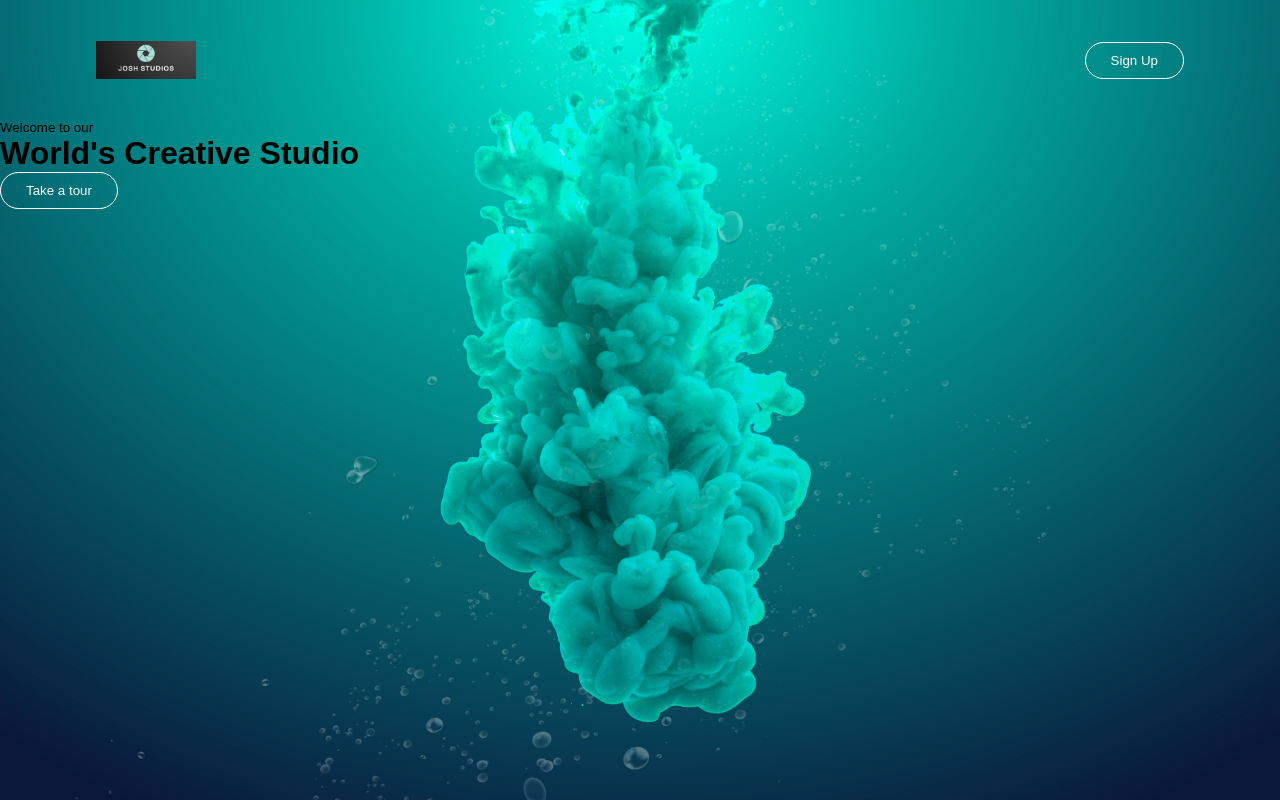
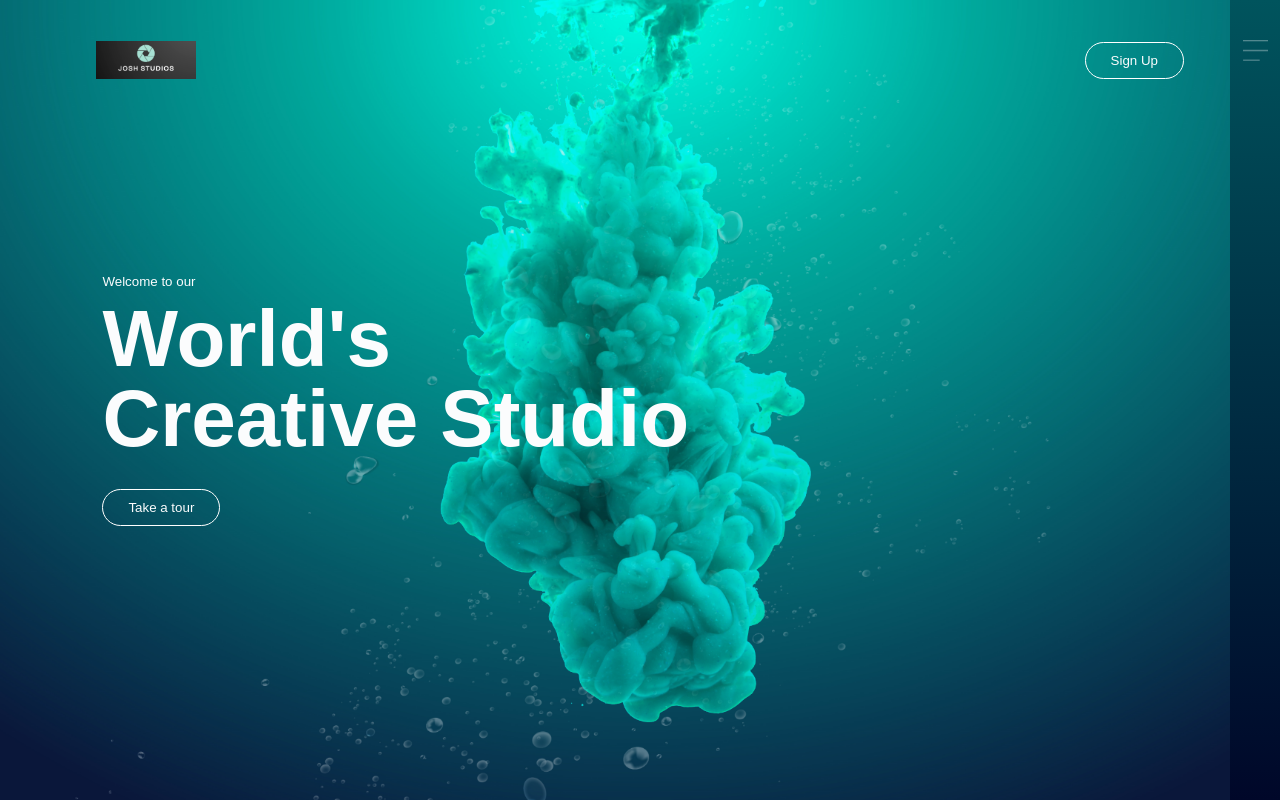
Before and after one commit to code-JOA/j-studios-website, a plain HTML site: page index.html in a window 1280 px wide. Drawn offline with Linux system fonts and the light colour scheme.

Commit message:
added side-bar menu

```diff
--- a/index.html
+++ b/index.html
@@ -12,8 +12,11 @@
       </div>
       <div class="content">
         <small>Welcome to our</small>
-        <h1>World's Creative Studio</h1>
+        <h1>World's<br>Creative Studio</h1>
       <button type="button">Take a tour</button>
+      </div>
+      <div class="side-bar">
+       <img src="images/menu.png" class="menu">
       </div>
     </div>
 
--- a/style.css
+++ b/style.css
@@ -35,8 +35,8 @@ button{
   background: transparent;
   border: 1px solid #fff;
   border-radius: 20px;
-  outline: None;
-  cursor: 20px;
+  outline: none;
+  cursor: pointer;
 }
 
 button:hover{
@@ -44,3 +44,34 @@ button:hover{
   text-shadow: 0 0 10px #00fff2,0 0 20px #00fff2,0 0 30px #00fff2,0 0 40px #00fff2,0 0 50px #00fff2,
   0 0 60px #00fff2,0 0 70px #00fff2,0 0 90px #00fff2;
 }
+
+.content{
+  color: #fbfcfd;
+  position: absolute;
+  top: 50%;
+  left: 8%;
+  transform: translateY(-50%);
+  z-index: 2;
+}
+
+h1{
+  font-size: 80px;
+  margin: 10px 0 30px;
+  line-height: 80px;
+}
+
+.side-bar{
+  width: 50px;
+  height: 100vh;
+  background: linear-gradient(#00545d, #000729);
+  position: absolute;
+  right: 0;
+  top: 0;
+}
+
+.menu{
+  display: block;
+  width: 25px;
+  margin: 40px auto 0;
+  cursor: pointer;
+}
```
